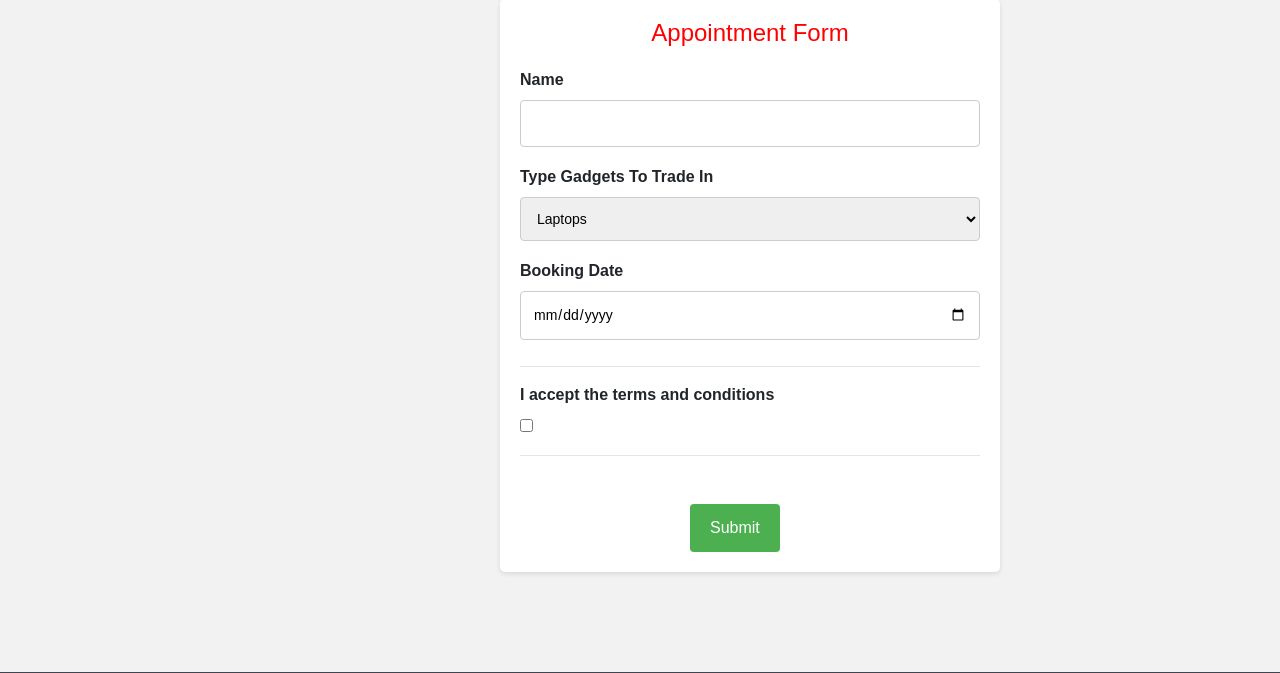
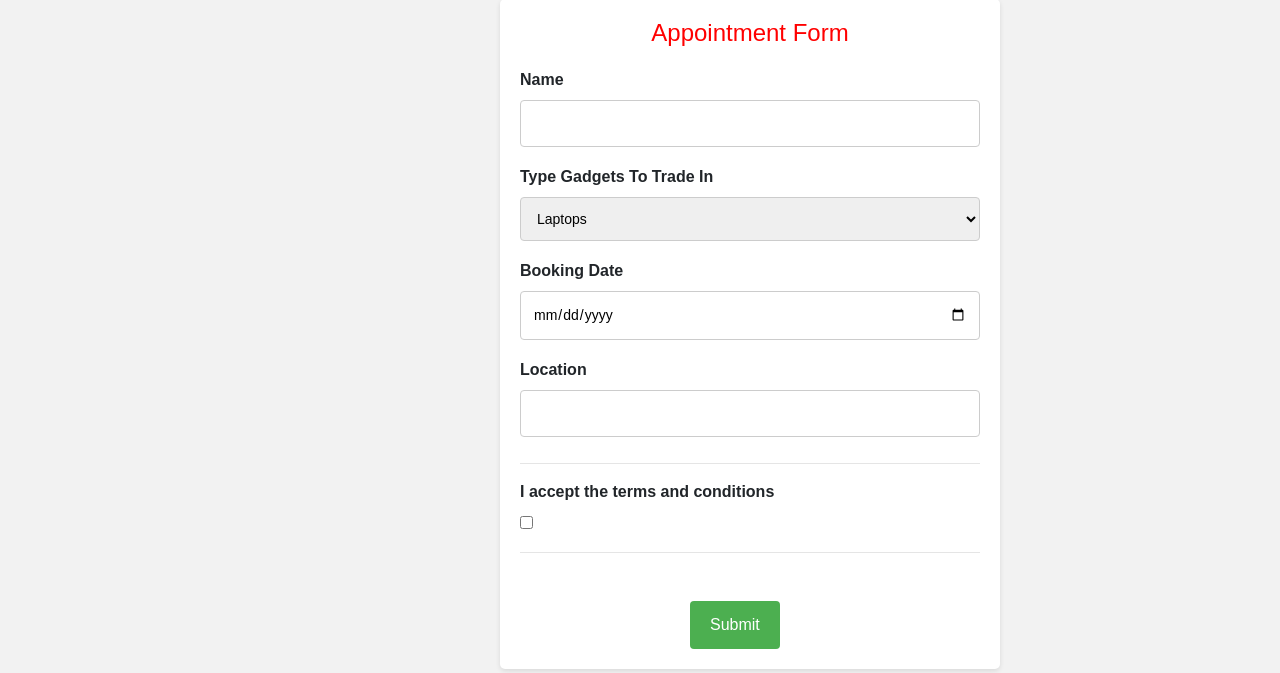
Before and after one commit to muhammadhasif128/Wesell-IT-project, a Flask app: page /appointment in a window 1280 px wide. Shown: the part 197-870 px from the top of the page. Run offline with Flask 3, Linux system fonts and the light colour scheme; some libraries are stand-ins or nearby versions.

Commit message:
first change

```diff
--- a/Wesell-IT project/main.py
+++ b/Wesell-IT project/main.py
@@ -4,10 +4,9 @@ import MySQLdb.cursors
 from flask_bcrypt import Bcrypt
 from flask_mail import Mail, Message
 import random, time
-from wtforms.validators import InputRequired, regexp
+from wtforms.validators import InputRequired, regexp, Length
 from wtforms import StringField, SelectField, DateField, BooleanField
 from flask_wtf import FlaskForm, RecaptchaField
-from mysql.connector import connect
 
 
 app = Flask(__name__)
@@ -485,6 +484,7 @@ def protected():
         # Redirect to the login page if the user is not logged in
         return redirect(url_for('customer_login'))
 
+
 class apptform(FlaskForm):
     username = StringField('Name', validators=[InputRequired(), regexp(r'^[a-zA-Z0-9_]{3,16}$')])
     # ^ asserts the start of the string.
@@ -495,6 +495,7 @@ class apptform(FlaskForm):
     choices = [('Laptops', 'Laptops'), ('PC', 'PC'), ('Phones', 'Phones'), ('Drives', 'Drives')]
     dropdown = SelectField('Type Gadgets To Trade In', choices=choices)
     appointment_datetime = DateField('Booking Date', validators=[InputRequired()])
+    appointment_location = StringField('Location', validators=[InputRequired(), Length(min=5, max=20)])
     tc = BooleanField('I accept the terms and conditions', validators=[InputRequired()])
 
 
@@ -504,6 +505,7 @@ def index():
     if form.validate_on_submit():
         username = form.username.data
         appointment_datetime = form.appointment_datetime.data
+        appointment_location = form.appointment_location.data
 
         # Create a cursor to execute SQL queries
         cursor = mysql.connection.cursor()
@@ -514,17 +516,18 @@ def index():
 
         if existing_username:
             # Insert the data into the database
-            cursor.execute("INSERT INTO appts_table (username, appointment_datetime) VALUES (%s, %s)", (username, appointment_datetime))
+            cursor.execute("INSERT INTO appts_table (username, appointment_datetime, appointment_location) VALUES (%s, %s, %s)", (username, appointment_datetime, appointment_location))
 
             mysql.connection.commit()
             cursor.close()
 
-            return '<h1 style="text-align:center; color:red;">Thank you {}, for submitting your appointment' .format(form.username.data)
+            return '<h1 style="text-align:center; color:red; margin-top: 400px;">Thank you {}, for submitting your appointment' .format(form.username.data)
         else:
             return 'Invalid username. Please provide a valid username.'
 
     else:
-          return render_template('index.html', form=form)
+        return render_template('index.html', form=form)
+
 
 if __name__ == '__main__':
     app.run(debug=True)
--- a/Wesell-IT project/templates/index.html
+++ b/Wesell-IT project/templates/index.html
@@ -89,9 +89,15 @@
                 <p class="form-error">{{ error }}</p>
             {% endfor %}
 
-            <!--<label>Date</label>-->
+            <!--<label>DateTime</label>-->
             {{ render_field(form.appointment_datetime, class="form-input") }}
             {% for error in form.appointment_datetime.errors %}
+                <p class="form-error">{{ error }}</p>
+            {% endfor %}
+
+             <!--<label>location</label>-->
+            {{ render_field(form.appointment_location, class="form-input") }}
+            {% for error in form.appointment_location.errors %}
                 <p class="form-error">{{ error }}</p>
             {% endfor %}
 
```
